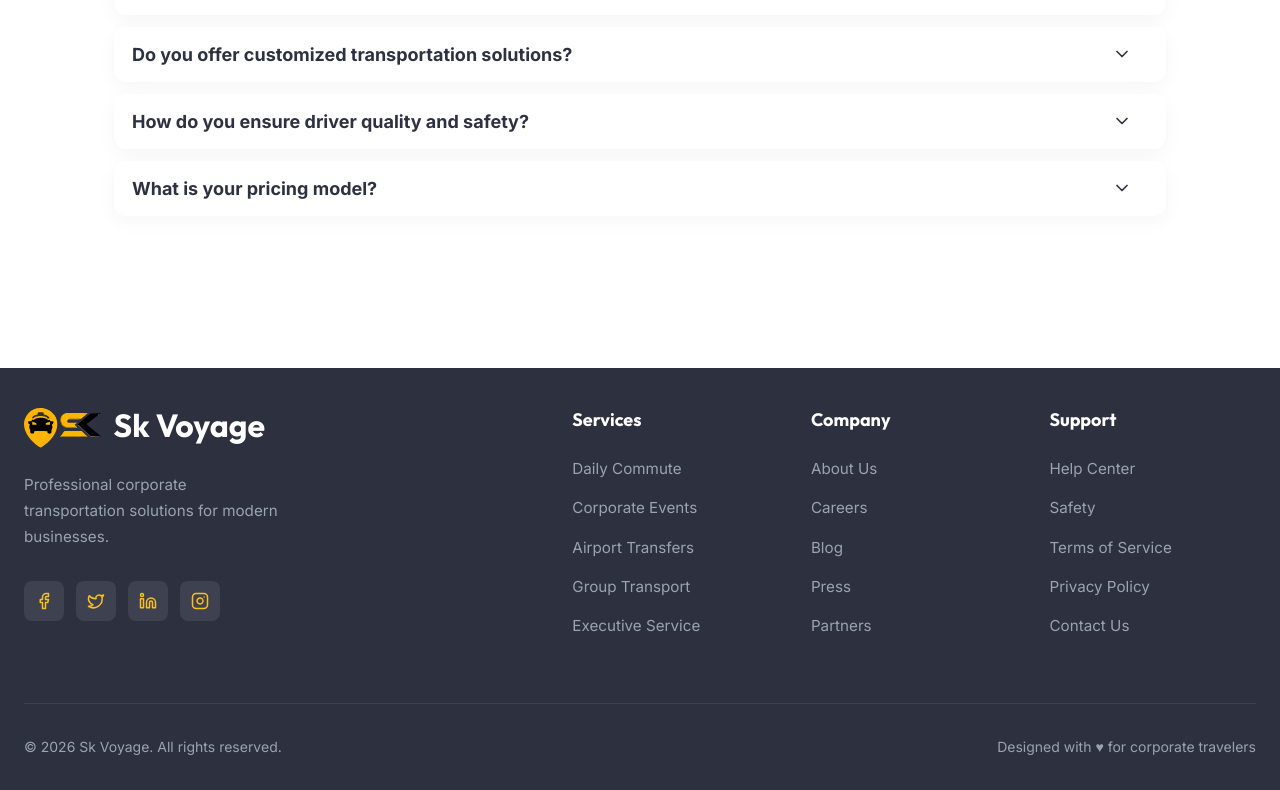
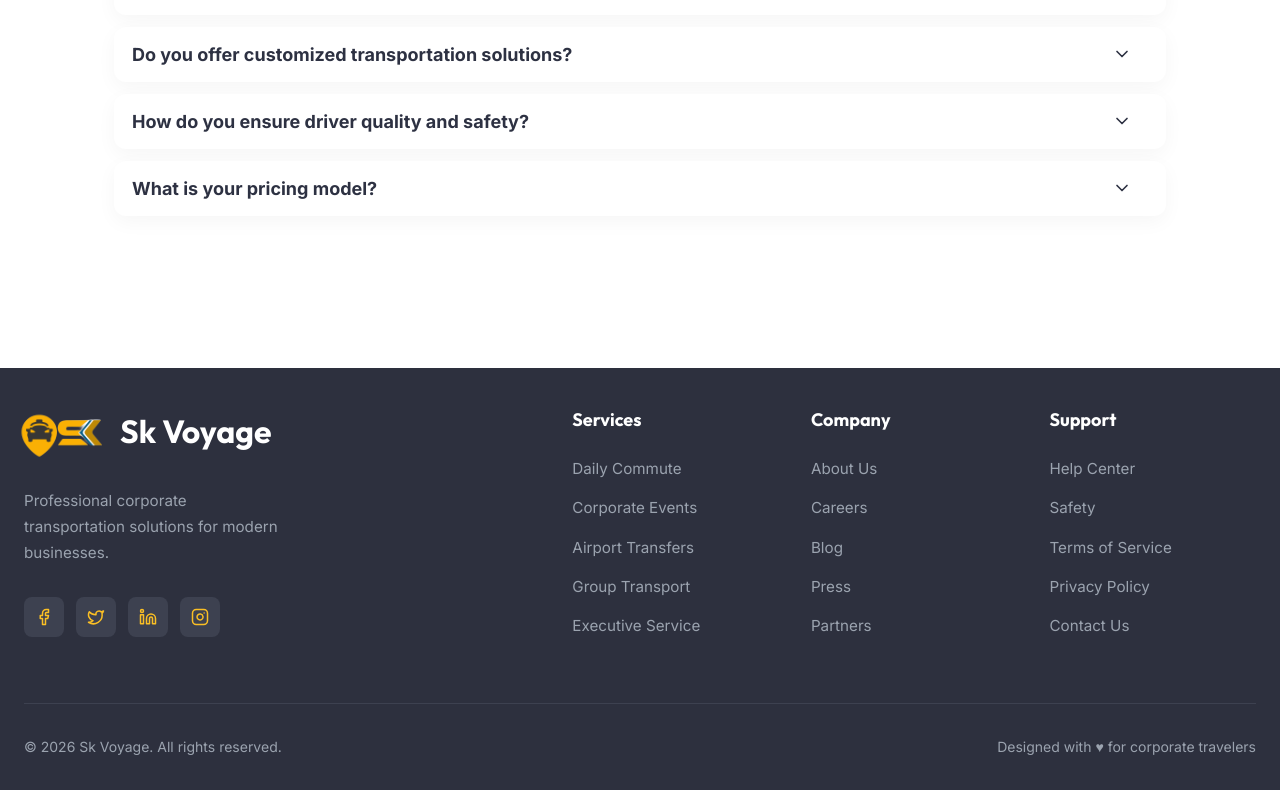
Before and after one commit to Rohithakur027/Sk_Travel_landing_page, a Next.js app: page /contact in a window 1280 px wide. Shown: the part 2465-3255 px from the top of the page. Built offline with nearby package versions, Linux system fonts and the light colour scheme.

Commit message:
changed contact number

```diff
--- a/components/home/CTASection.tsx
+++ b/components/home/CTASection.tsx
@@ -46,7 +46,7 @@ export default function CTASection() {
           <div className={styles.statsContainer}>
             <div className={styles.statItem}>
               <h3 className={styles.statValue}>500+</h3>
-              <p className={styles.statLabel}>Happy Clients</p>
+              <p className={styles.statLabel}>Happy Users</p>
             </div>
             <div className={styles.divider} />
             <div className={styles.statItem}>
--- a/components/home/HeroSection.tsx
+++ b/components/home/HeroSection.tsx
@@ -26,7 +26,7 @@ export default function HeroSection() {
           <svg className={styles.badgeIcon} viewBox="0 0 24 24" fill="none" xmlns="http://www.w3.org/2000/svg">
             <path d="M12 2L15.09 8.26L22 9.27L17 14.14L18.18 21.02L12 17.77L5.82 21.02L7 14.14L2 9.27L8.91 8.26L12 2Z" fill="currentColor" />
           </svg>
-          Loved by 500K+ users
+          Loved by 500+ users
         </div>
 
         {/* Main Heading with two-tone gradient */}
--- a/components/layout/Footer.module.css
+++ b/components/layout/Footer.module.css
@@ -26,7 +26,7 @@
 .brand {
   display: flex;
   align-items: center;
-  gap: 0.7rem;
+  gap: 0.3rem;
   margin-bottom: 1.5rem;
   text-decoration: none;
   line-height: normal; /* Fixes potential vertical offset from inherited line-height */
@@ -35,14 +35,21 @@
 .logoBox {
   display: flex;
   align-items: center;
-  justify-content: center;
-  height: 2.5rem; /* Match logo height for perfect centering box */
+  /* The PNG has large transparent padding baked in. The box height crops the
+     vertical padding (overflow hidden, no clip on the glyph itself), and the
+     negative side margins pull the box left to align the pin with the paragraph
+     below and pull the text in close on the right. */
+  height: 3.5rem;
+  overflow: hidden;
+  margin-left: -0.8rem;
+  margin-right: -1.8rem;
 }
 
 .logoImg {
   width: auto;
-  height: 2.5rem;
+  height: 7.5rem; /* glyph renders at the approved size */
   display: block;
+  flex-shrink: 0;
 }
 
 .brandName {
@@ -52,8 +59,10 @@
   color: #ffffff;
   display: flex;
   align-items: center;
-  margin-bottom: 5.5px;
+  margin-bottom: 0;
   line-height: 1;
+  /* Nudge the wordmark slightly up and to the right for visual balance */
+  transform: translate(0.8rem, -0.3rem);
 }
 
 .brandText {
--- a/components/layout/Footer.tsx
+++ b/components/layout/Footer.tsx
@@ -23,7 +23,7 @@ export default function Footer() {
           <div className={styles.brandCol}>
             <Link href="/" className={styles.brand}>
               <div className={styles.logoBox}>
-                <Image src="/icons/SKlogo.svg" alt="Sk Voyage Logo" width={60} height={32} className={styles.logoImg} />
+                <Image src="/icons/sklogofinal.png" alt="Sk Voyage Logo" width={60} height={32} className={styles.logoImg} />
               </div>
               <span className={styles.brandName}>Sk Voyage</span>
             </Link>
```
